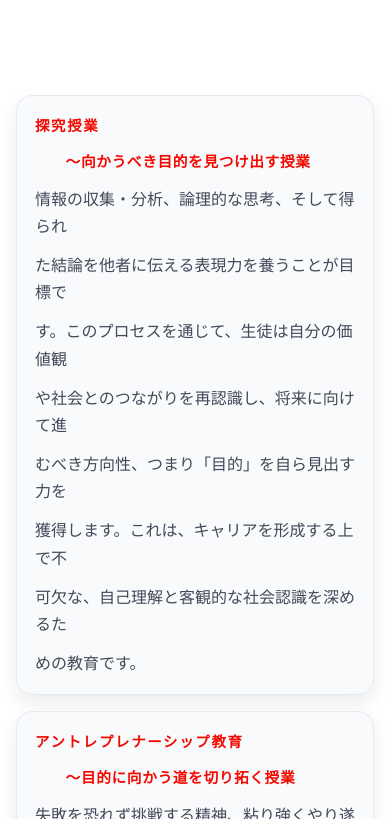
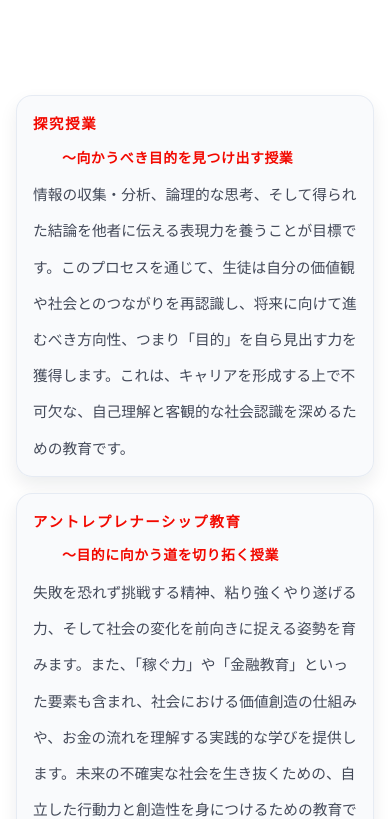
Before and after one commit to yvngmaxe/Canvas-site, a Next.js app: page /business in a window 390 px wide. Shown: the part 2705-3524 px from the top of the page. Built offline with nearby package versions, Linux system fonts and the light colour scheme; no server answers.

Commit message:
改行調整

```diff
--- a/app/business/page.module.css
+++ b/app/business/page.module.css
@@ -328,4 +328,22 @@
     aspect-ratio: auto;
     height: clamp(180px, 65vw, 300px);
   }
+
+  .diagramCard {
+    padding: 16px;
+  }
+
+  .diagramSubtitle {
+    font-size: 0.87rem;
+  }
+
+  .diagramBody {
+    width: 100%;
+    margin: 0;
+    gap: 0.25rem;
+  }
+
+  .diagramText {
+    font-size: 0.92rem;
+  }
 }
```
